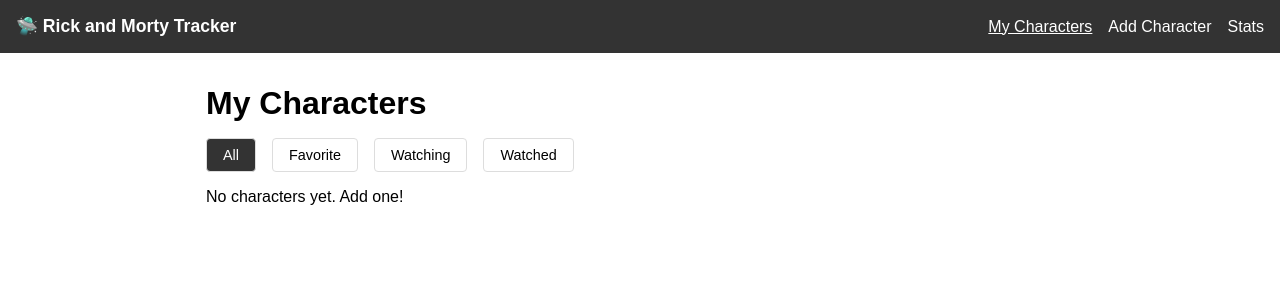
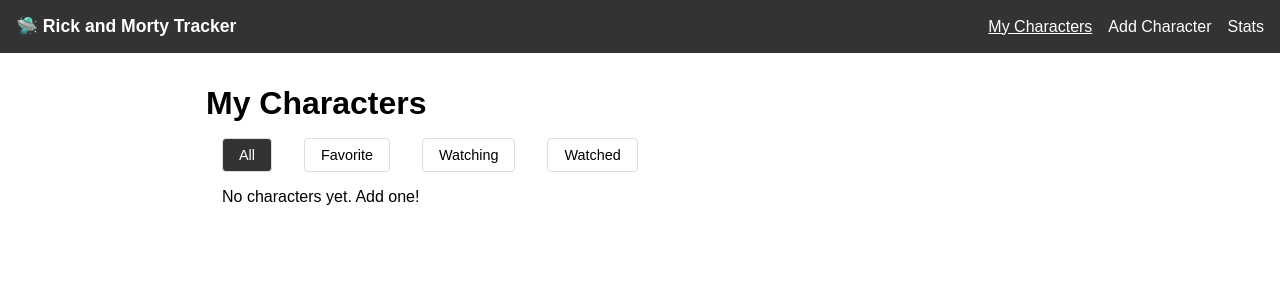
Before and after one commit to jdobbs34/SBA.320, a React (Vite) app: page / in a window 1280 px wide. Shown: the top 300 px of the page. Built offline with nearby package versions, Linux system fonts and the light colour scheme.

Commit message:
8th commit

```diff
--- a/src/index.css
+++ b/src/index.css
@@ -21,6 +21,9 @@
   display: flex;
   justify-content: space-between;
   align-items: center;
+  position: sticky;
+  top: 0;
+  z-index: 100;
 }
 nav span {
   color: white;
@@ -54,6 +57,14 @@
 }
 
 /* Character card */
+.character-card {
+  margin-bottom: 1rem;
+}
+
+.character-card, h3 ,p, button {
+  margin-left: 1rem;
+}
+
 .book-card {
   background: white;
   border: 1px solid #ddd;
```
